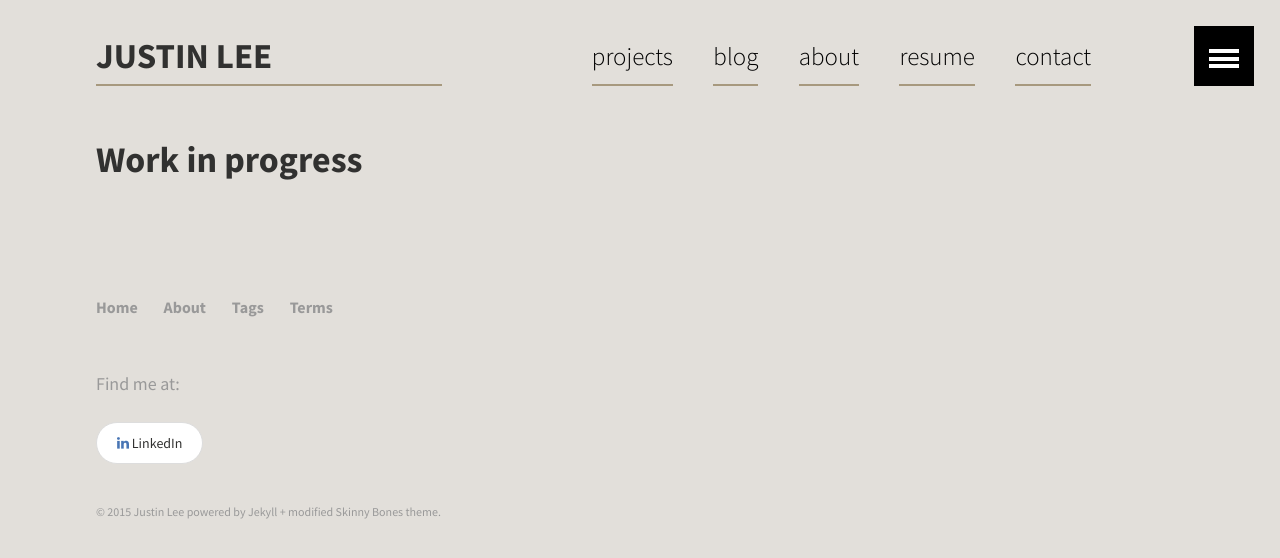
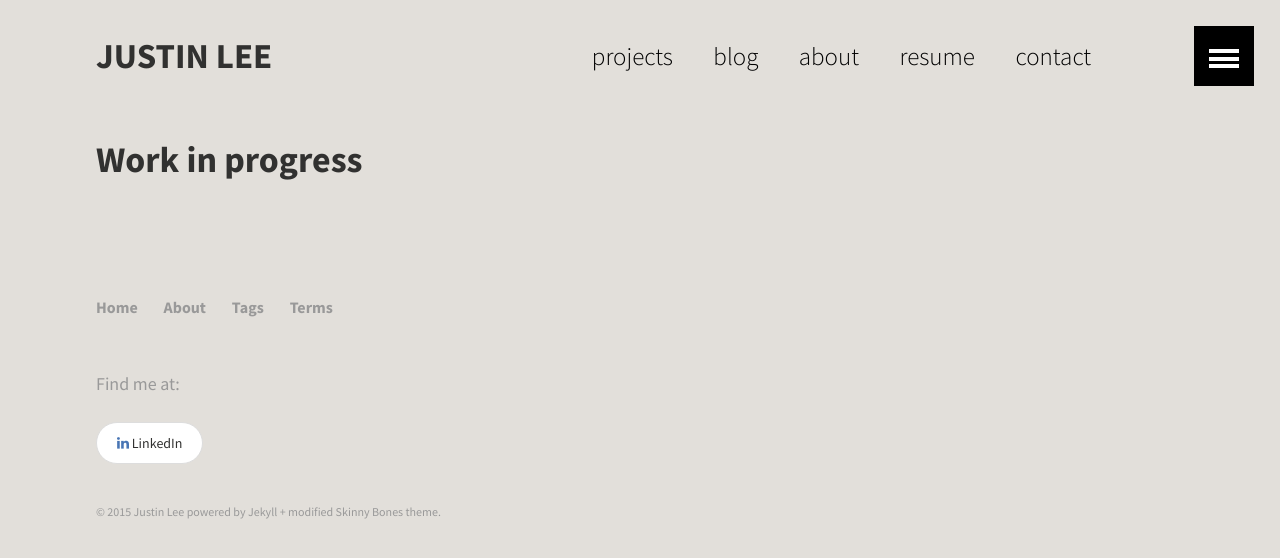
Before and after one commit to pengineered/pengineered.github.io, a Jekyll site: the page built from projects/projects.md, in a window 1280 px wide. Shown: the top 558 px of the page. Built offline with Jekyll 4.4.1, drawn with Linux system fonts in a browser that asks for light colours.

Commit message:
specified more to eliminate title

```diff
--- a/_sass/_linkstags.scss
+++ b/_sass/_linkstags.scss
@@ -14,7 +14,7 @@
 }
 
 /* Generic links */
-.inner-wrap a{
+.wrap>.inner-wrap a{
 	@include transition(color 0.6s, background 0.6s);
 	&:hover,
 	&:active{
```
